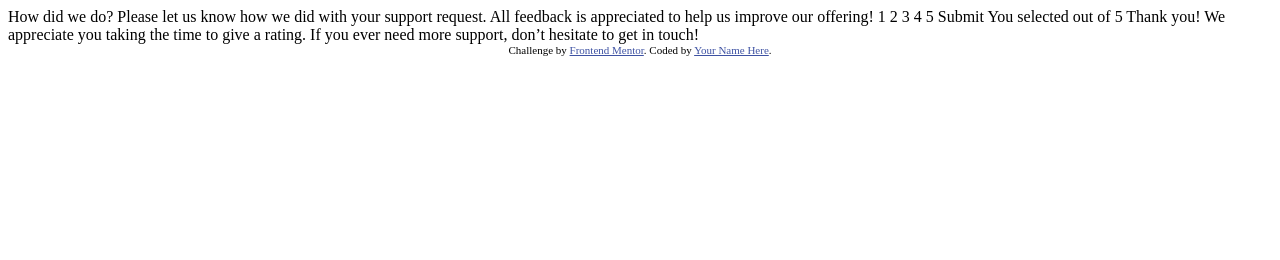
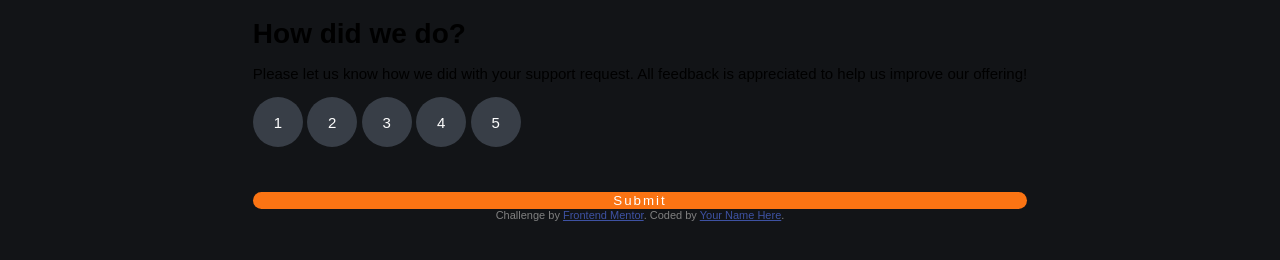
Before and after one commit to Gon-Dev/interactive-rating-component, a plain HTML site: page index.html in a window 1280 px wide. Drawn offline with Linux system fonts and the light colour scheme.

Commit message:
styled for 16:9 window aspect

```diff
--- a/index.html
+++ b/index.html
@@ -2,48 +2,47 @@
 <html lang="en">
 <head>
   <meta charset="UTF-8">
-  <meta name="viewport" content="width=device-width, initial-scale=1.0"> <!-- displays site properly based on user's device -->
-
+  <meta name="viewport" content="width=device-width, initial-scale=1.0">
   <link rel="icon" type="image/png" sizes="32x32" href="./images/favicon-32x32.png">
-
+  <link rel="stylesheet" href="style.css">
   <title>Frontend Mentor | Interactive rating component</title>
 
-  <!-- Feel free to remove these styles or customise in your own stylesheet 👍 -->
+  <!-- Feel free to remove these styles or customise in your own stylesheet 👍
   <style>
     .attribution { font-size: 11px; text-align: center; }
     .attribution a { color: hsl(228, 45%, 44%); }
-  </style>
+  </style>-->
 </head>
 <body>
-
   <!-- Rating state start -->
-
-  How did we do?
-
-  Please let us know how we did with your support request. All feedback is appreciated
-  to help us improve our offering!
-
-  1 2 3 4 5
-
-  Submit
-
+  <div class="wrapper">
+    <h3 class="feedback-title">How did we do?</h3>
+    <p class="feedback-text">Please let us know how we did with your support request. All feedback is appreciated to help us improve our offering!</p>
+    <button class="rating">1</button>
+    <button class="rating">2</button>
+    <button class="rating">3</button>
+    <button class="rating">4</button>
+    <button class="rating">5</button>
+    <button class="submit">Submit</button>
+  </div>
   <!-- Rating state end -->
 
-  <!-- Thank you state start -->
+  <!-- Thank you state start
 
-  You selected <!-- Add rating here --> out of 5
+  <p>You selected ${Add rating here} out of 5</p>
 
-  Thank you!
+  <h2>Thank you!</h2>
 
-  We appreciate you taking the time to give a rating. If you ever need more support,
-  don’t hesitate to get in touch!
+  <p>We appreciate you taking the time to give a rating. If you ever need more support,
+  don’t hesitate to get in touch!</p>
 
-  <!-- Thank you state end -->
+ Thank you state end -->
 
 
   <div class="attribution">
     Challenge by <a href="https://www.frontendmentor.io?ref=challenge" target="_blank">Frontend Mentor</a>.
     Coded by <a href="#">Your Name Here</a>.
   </div>
+  <script src="./script.js"></script>
 </body>
 </html>
--- /dev/null
+++ b/style.css
@@ -0,0 +1,82 @@
+body{
+    background-color: hsl(216, 12%, 8%);
+    display: flex;
+    flex-direction: column;
+    justify-content: center;
+    align-items: center;
+    font-family: 'Overpass', sans-serif;
+    height: 100%;
+    margin: 0;
+}
+
+.card{
+    padding: 2%;
+    width: 25vw;
+    height: 55vh;
+    /*background: radial-gradient() @TODO: SET BACKGROUND GRADIENT UP-TO-DOWN*/
+    background-color: hsl(213, 19%, 18%);
+    border-radius: 20px;
+    display: flex;
+    flex-direction: column;
+    margin-top: 15vh; /* @TODO: ALIGN WRAPPER VERTICALLY*/
+    color: White;
+}
+.star-container{
+    border-radius: 50%;
+    background-color: hsl(216, 12%, 25%);
+    width: 45px;
+    height: 45px;
+    display: flex;
+    align-items: center;
+    justify-content: center;
+    margin-bottom: 15px;
+}
+.feedback-title{
+    margin-top: 18px;
+    margin-bottom: 0px;
+    font-size: 28px;
+}
+.feedback-text{
+    font-size: 15px;
+}
+.wrapper-rating{
+    width: 100%;
+    height: 5vh;
+    display: grid;
+    grid-template-columns: repeat(5, 1fr);
+    gap: 6%;
+    margin-top: 20px;
+}
+.rating{
+    border-radius: 100%;
+    background-color: hsl(216, 12%, 25%);
+    width: 50px;
+    height: 50px;
+    border: none;
+    color: white;
+    padding: 0;
+    font-size: 15px;
+    font-family: 'Overpass', sans-serif;
+}
+
+.submit{
+    margin-top: 45px;
+    width: 100%;
+    height: 12%;
+    border-radius: 25px;
+    border: none;
+    font-family: 'Overpass', sans-serif;
+    color: white;
+    letter-spacing: 2px;
+    background-color: hsl(25, 97%, 53%);
+}
+
+
+
+.attribution {
+    font-size: 11px;
+    text-align: center;
+    justify-content: end;
+    color: grey;
+}
+.attribution a { color: hsl(228, 45%, 44%); }
```
Also changed, not shown: script.js (added).
